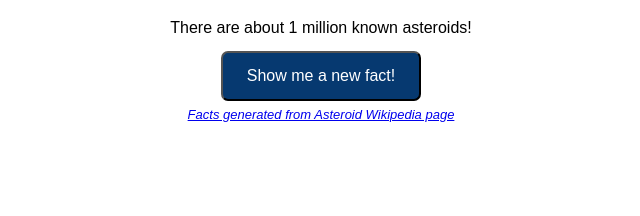
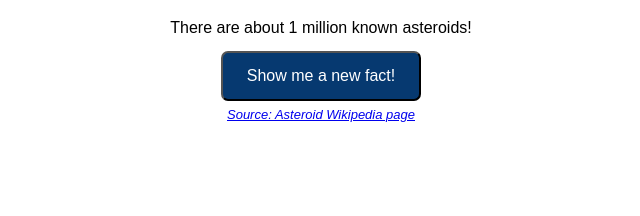
Before and after one commit to avdes96/SSE_Lab_2, a Flask app: template api/templates/asteroids.html in a window 1280 px wide. Shown: the part 584-800 px from the top of the page, without its empty margins (319-959 px from the left). Run offline with Flask 3, Linux system fonts and the light colour scheme; the template is opened without the code that fills it, so the values that code supplies are empty.

Commit message:
Updated text for sources

```diff
--- a/api/templates/asteroids.html
+++ b/api/templates/asteroids.html
@@ -17,7 +17,7 @@
         <button onclick="random_asteroid_fact()">Show me a new fact!</button>
         </div>
         <div>
-        <a href="https://en.wikipedia.org/wiki/Asteroid" id = "citation">Facts generated from Asteroid Wikipedia page</a>
+        <a href="https://en.wikipedia.org/wiki/Asteroid" id = "citation">Source: Asteroid Wikipedia page</a>
     </div>
     </div>
 </body>
--- a/api/templates/dinosaurs.html
+++ b/api/templates/dinosaurs.html
@@ -17,7 +17,7 @@
         <button onclick="random_dino_fact()">Show me a new fact!</button>
         </div>
         <div>
-        <a href="https://en.wikipedia.org/wiki/Dinosaur" id = "citation">Facts generated from Dinosaur Wikipedia page</a>
+        <a href="https://en.wikipedia.org/wiki/Dinosaur" id = "citation">Source: Dinosaur Wikipedia page</a>
     </div>
     </div>
 </body>
```
